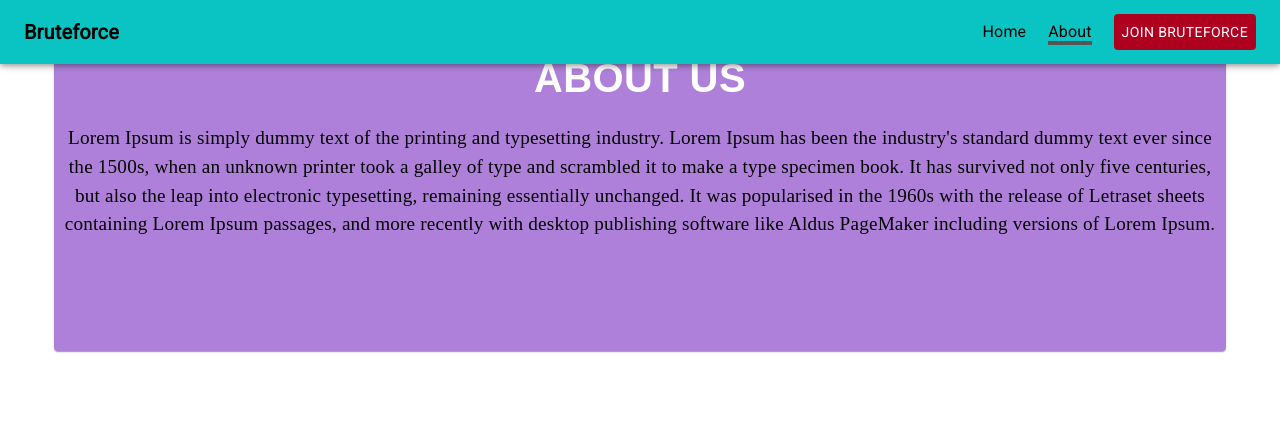
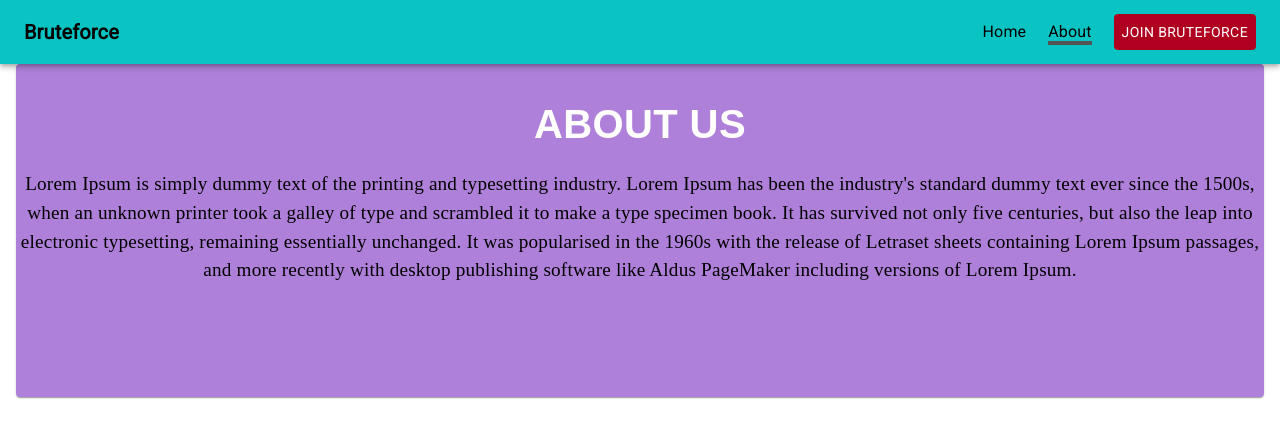
Before and after one commit to Rohit0301/CodingCombat, a React (Create React App) app in the folder client/: page /About in a window 1280 px wide. Shown: the top 438 px of the page. Built offline with nearby package versions, Linux system fonts and the light colour scheme; a web font is replaced by a local one.

Commit message:
change done

```diff
--- a/client/src/About/About.css
+++ b/client/src/About/About.css
@@ -9,6 +9,7 @@ p.MuiTypography-root.abouttext.MuiTypography-body1 {
     padding-bottom: 7rem;
 }
 p.MuiTypography-root.heading1.MuiTypography-body1 {
+    padding-top: 30px;
     font-family: sans-serif;
     font-size: 2.5rem;
     font-weight: 600;
@@ -19,7 +20,7 @@ p.MuiTypography-root.heading1.MuiTypography-body1 {
     margin-right: 1rem;
     /* border-radius: 1rem; */
     background-color: #af80da;
-    margin-top: 1rem;
+    margin-top: 2rem;
 }
 p.MuiTypography-root.brute.MuiTypography-body1.MuiTypography-colorInherit {
     color: black;
@@ -28,7 +29,6 @@ p.MuiTypography-root.brute.MuiTypography-body1.MuiTypography-colorInherit {
 }
 .MuiGrid-root.main {
     background-color: white;
-    position: fixed;
     /* top: 10%; */
     left: 3%;
     right: 3%;
--- a/client/src/Home/Home.css
+++ b/client/src/Home/Home.css
@@ -3,9 +3,11 @@
     max-width: 1170px;
     margin: 0 auto;
     position: relative;
+    margin-bottom: 40px;
     padding: 0;
 }.header {
     text-align: center;
+    margin-bottom: 40px;
     position: relative;
     z-index: 1;
     /* background-image: linear-gradient(to bottom, #ff1e56 0%, #ff99cc 100%); */
@@ -13,6 +15,7 @@
 .main-content {
     text-align: left;
     padding-top: 60px;
+    margin-bottom: 40px;
     font-family: Roboto;
     font-weight: 100;
     opacity: 0;
--- a/client/src/Navbar/navbar.css
+++ b/client/src/Navbar/navbar.css
@@ -34,7 +34,6 @@ header.MuiPaper-root.MuiAppBar-root.MuiAppBar-positionFixed.MuiAppBar-colorPrima
 }
 .MuiGrid-root.main {
     background-color: white;
-    position: fixed;
     /* top: 10%; */
     left: 3%;
     right: 3%;
```
